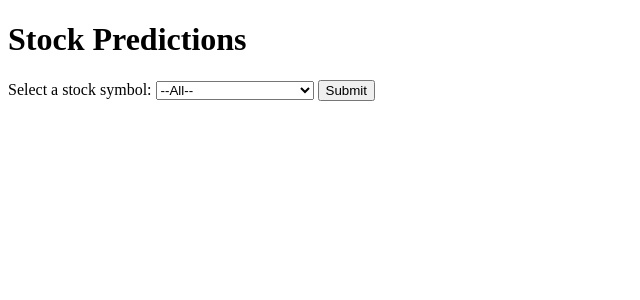
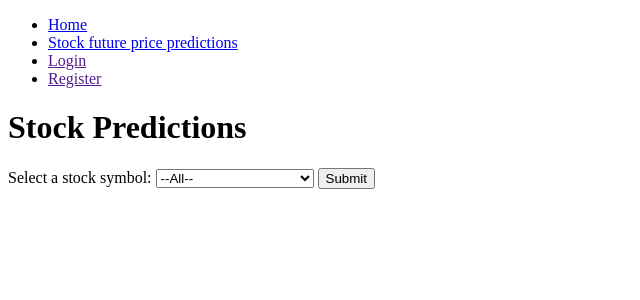
Before and after one commit to Justas4444/Project_1, a Django app: page /app1/predictions/ in a window 1280 px wide. Shown: the top 300 px of the page, without its empty margins (0-640 px from the left). Run offline with Django 4.2, Linux system fonts and the light colour scheme; data comes from the database, SQL or seed files in the repository.

Commit message:
Added homepage

```diff
--- /dev/null
+++ b/mysite1/app1/static/css/styles.css
@@ -0,0 +1,5 @@
+.sidebar-nav {
+    margin-top: 20px;
+    padding: 0;
+    list-style: none;
+}
--- a/mysite1/app1/templates/predictions.html
+++ b/mysite1/app1/templates/predictions.html
@@ -4,6 +4,16 @@
     <title>Stock Predictions</title>
 </head>
 <body>
+    <div class="col-sm-2">
+        {% block sidebar %}
+            <ul class="sidebar-nav">
+                <li><a href="{% url 'homepage' %}">Home</a></li>
+                <li><a href="{% url 'predictions' %}">Stock future price predictions</a></li>
+                <li><a href="">Login</a></li>
+                <li><a href="">Register</a></li>
+            </ul>
+        {% endblock %}
+    </div>
     <h1>Stock Predictions</h1>
     <form method="get">
         <label for="symbol">Select a stock symbol:</label>
--- a/mysite1/app1/views.py
+++ b/mysite1/app1/views.py
@@ -22,3 +22,22 @@ def predictions_view(request):
     }
 
     return render(request, 'predictions.html', context)
+
+def index(request):
+    num_spx_predictions = StockPrediction.objects.filter.filter(stock_symbol__symbol="SPX - S&P 500 INDEX")
+    num_ndx_predictions = StockPrediction.objects.filter.filter(stock_symbol__symbol="NDX - Nasdaq-100")
+    num_symbols = StockSymbol.objects.all().count()
+
+    context = {
+        'num_spx_predictions': num_spx_predictions,
+        'num_ndx_predictions': num_ndx_predictions,
+        'num_symbols': num_symbols,
+    }
+
+    return render(request, 'index.html', context=context)
+
+
+from django.shortcuts import render
+
+def homepage_view(request):
+    return render(request, 'homepage.html')  # Render the homepage template
--- a/mysite1/mysite1/settings.py
+++ b/mysite1/mysite1/settings.py
@@ -11,6 +11,7 @@ https://docs.djangoproject.com/en/4.2/ref/settings/
 """
 
 from pathlib import Path
+import os
 
 # Build paths inside the project like this: BASE_DIR / 'subdir'.
 BASE_DIR = Path(__file__).resolve().parent.parent
@@ -55,7 +56,7 @@ ROOT_URLCONF = 'mysite1.urls'
 TEMPLATES = [
     {
         'BACKEND': 'django.template.backends.django.DjangoTemplates',
-        'DIRS': [],
+        'DIRS': [os.path.join(BASE_DIR, 'templates'),],
         'APP_DIRS': True,
         'OPTIONS': {
             'context_processors': [
--- a/mysite1/mysite1/urls.py
+++ b/mysite1/mysite1/urls.py
@@ -16,8 +16,12 @@ Including another URLconf
 """
 from django.contrib import admin
 from django.urls import include, path
+from django.conf import settings
+from django.conf.urls.static import static
+from app1.views import homepage_view
 
 urlpatterns = [
+    path('', homepage_view, name='homepage'),
     path('app1/', include('app1.urls')),
     path('admin/', admin.site.urls),
-]
+]+ static(settings.STATIC_URL, document_root=settings.STATIC_ROOT)
```
Also changed, not shown: mysite1/app1/templates/homepage.html (added, +29 -0 lines).
